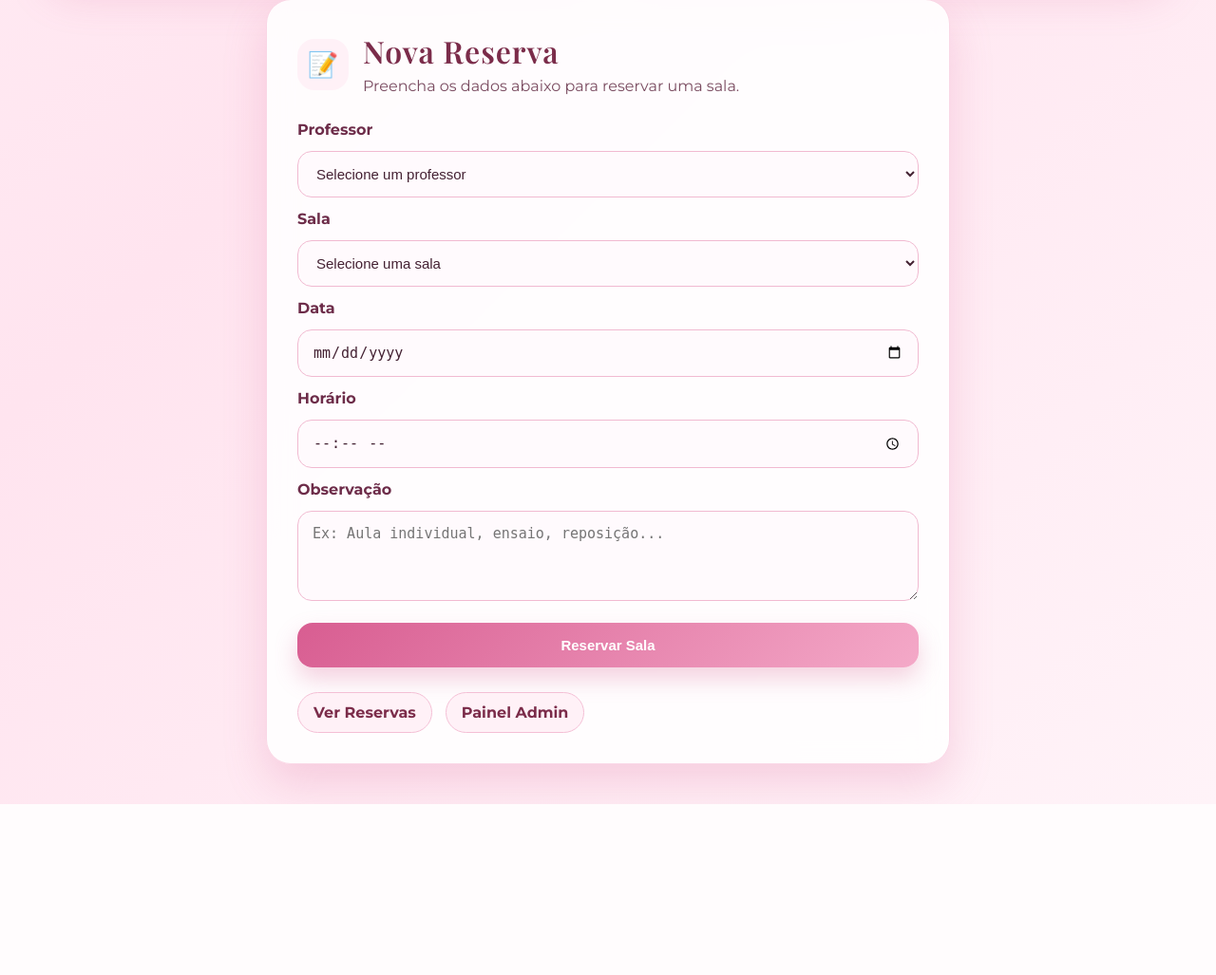
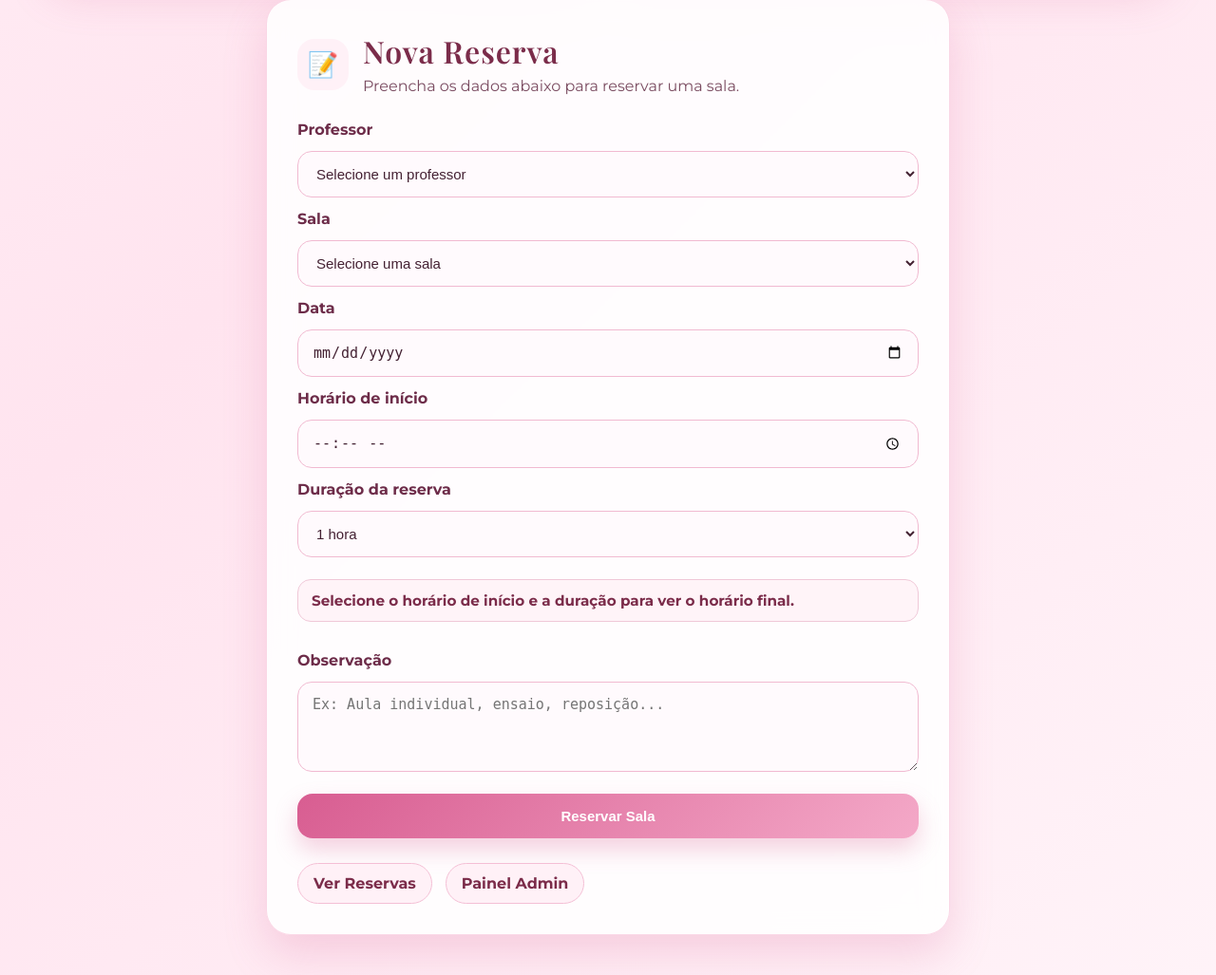
Before and after one commit to bruna-azevedo/ProjetoII, a Flask app: page / in a window 1280 px wide. Shown: the part 1606-2633 px from the top of the page at 95% size. Before the commit the page ends 2453 px from the top, so only its background shows below. Run offline with Flask 3, Linux system fonts and the light colour scheme; data comes from the database, SQL or seed files in the repository.

Commit message:
Update index.html

```diff
--- a/templates/index.html
+++ b/templates/index.html
@@ -180,8 +180,20 @@
             <label>Data</label>
             <input type="date" name="data" required>
 
-            <label>Horário</label>
+            <label>Horário de início</label>
             <input type="time" name="horario" required>
+
+            <label>Duração da reserva</label>
+            <select name="duracao_minutos" required>
+                <option value="30">30 minutos</option>
+                <option value="40">40 minutos</option>
+                <option value="50">50 minutos</option>
+                <option value="60" selected>1 hora</option>
+                <option value="90">1 hora e 30 minutos</option>
+                <option value="120">2 horas</option>
+                <option value="150">2 horas e 30 minutos</option>
+                <option value="180">3 horas</option>
+            </select>
 
             <label>Observação</label>
             <textarea name="observacao" placeholder="Ex: Aula individual, ensaio, reposição..."></textarea>
@@ -197,5 +209,6 @@
 
 </main>
 
+    <script src="/static/script.js"></script>
 </body>
 </html>
```
